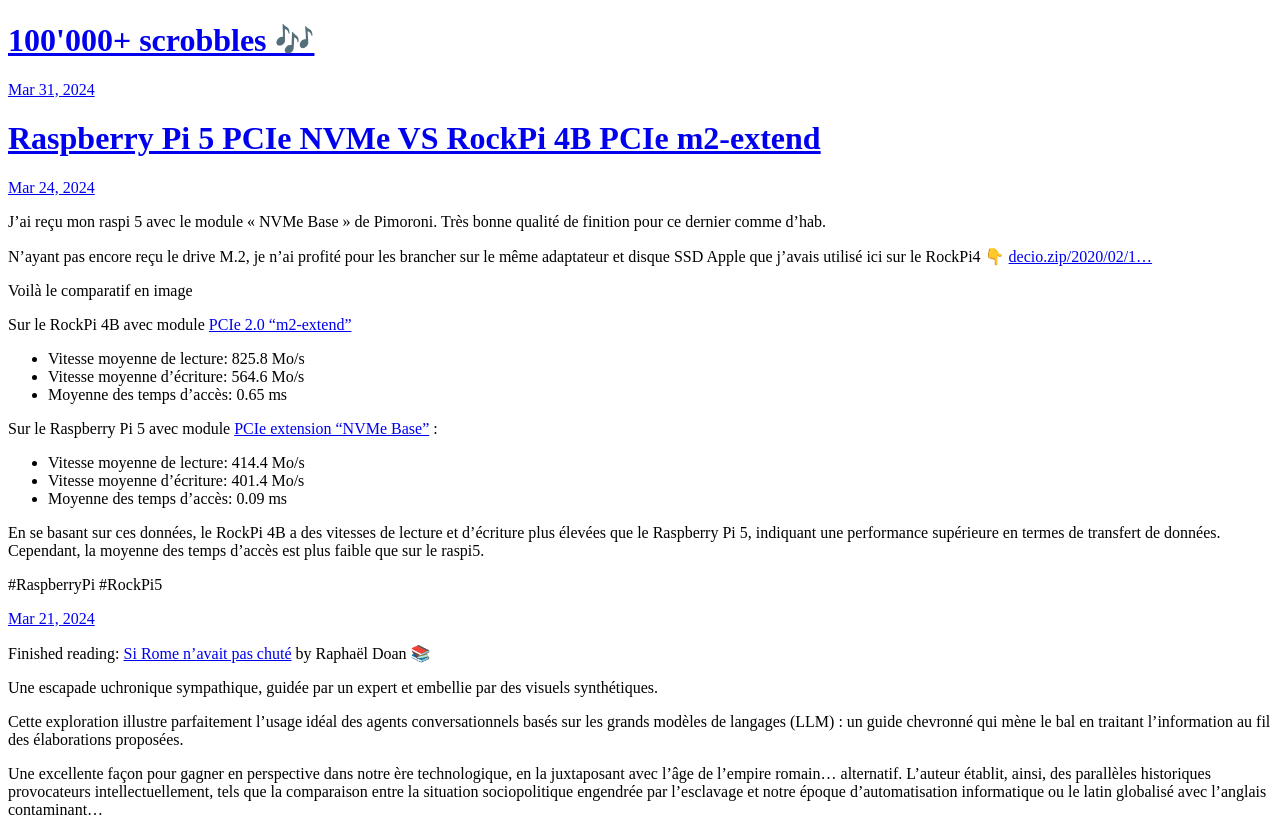
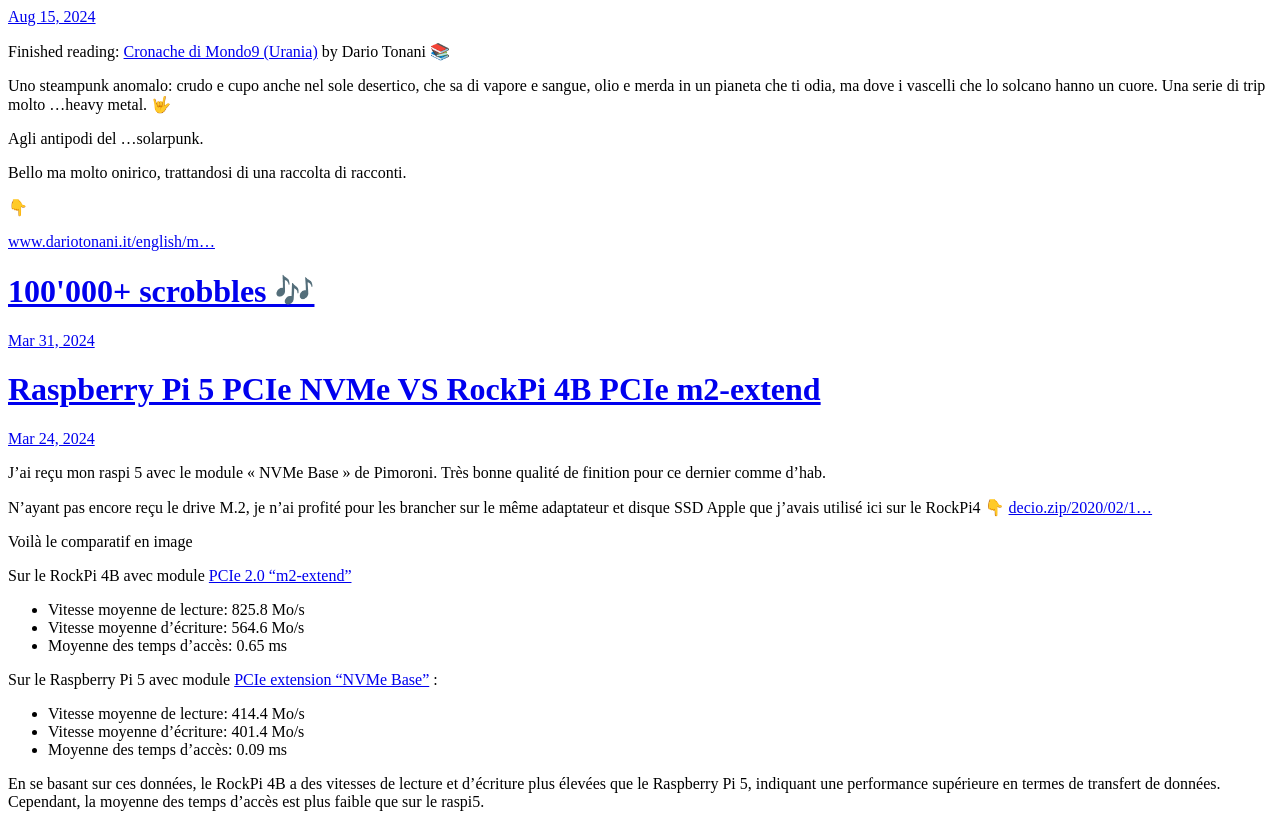
Before and after one commit to Decio1/decio.zip, a plain HTML site: page index.html in a window 1280 px wide. Shown: the top 822 px of the page. Drawn offline with Linux system fonts and the light colour scheme.

Commit message:
Archiving from Micro.blog.

```diff
--- a/index.html
+++ b/index.html
@@ -21,6 +21,24 @@
 <div class="h-feed">
 
 
+
+	  <div class="h-entry">
+
+
+		<a href="https://decio.zip/2024/08/15/finished-reading-cronache.html" class="u-url"><time class="dt-published" datetime="2024-08-15 21:12:57 &#43;0200">Aug 15, 2024</time></a>
+
+		<div class="e-content">
+			 <p>Finished reading: <a href="https://micro.blog/books/9788852066962">Cronache di Mondo9 (Urania)</a> by Dario Tonani 📚</p>
+<p>Uno steampunk anomalo: crudo e cupo anche nel sole desertico,
+che sa di vapore e sangue, olio e merda in un pianeta che ti odia, ma dove i vascelli che lo solcano hanno un cuore.
+Una serie di trip molto &hellip;heavy metal. 🤟</p>
+<p>Agli antipodi del &hellip;solarpunk.</p>
+<p>Bello ma molto onirico, trattandosi di una raccolta di racconti.</p>
+<p>👇</p>
+<p><a href="https://www.dariotonani.it/english/mondo9/">www.dariotonani.it/english/m&hellip;</a></p>
+
+		</div>
+	  </div>
 
 	  <div class="h-entry">
 
```
